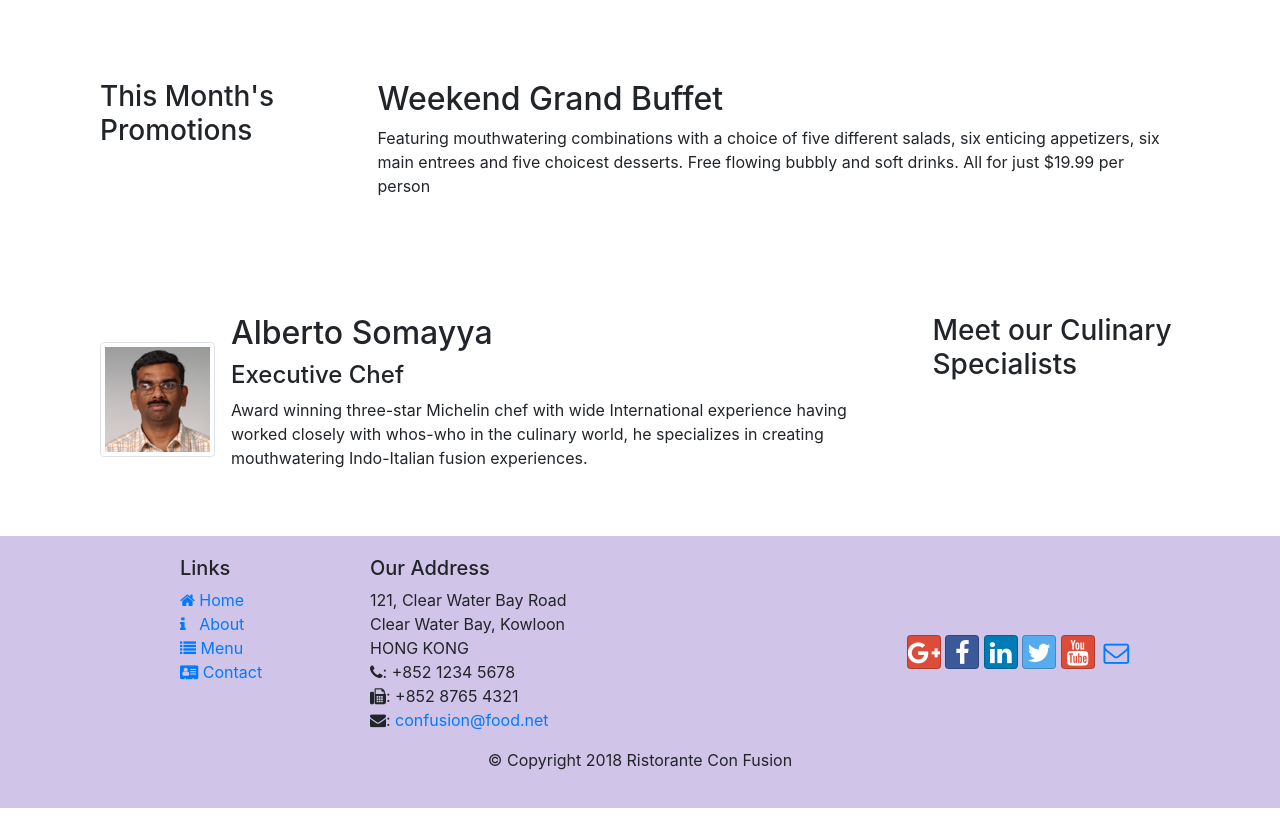
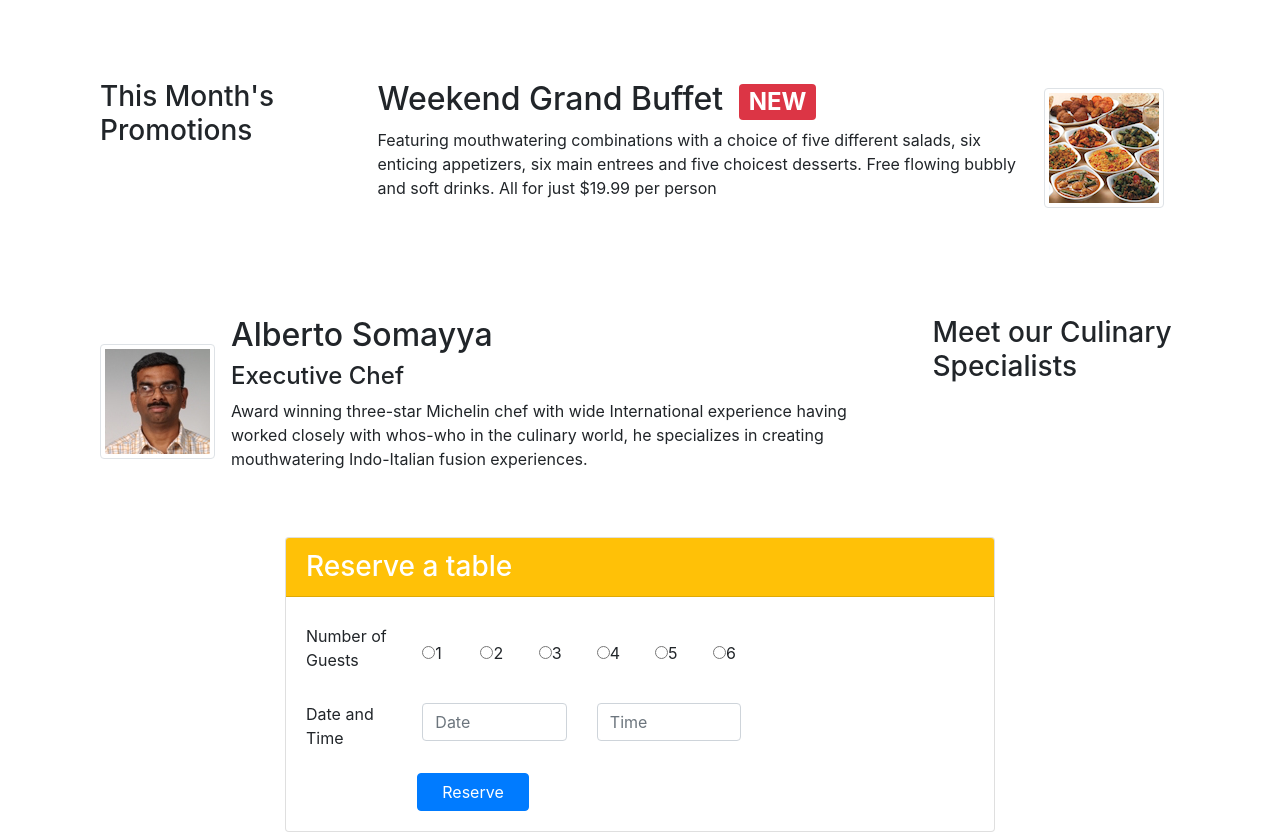
Before and after one commit to work-beardofdoom/Front-End-Web-Development, a website: page index.html in a window 1280 px wide. Shown: the part 540-1376 px from the top of the page. Before the commit the page ends 1348 px from the top, so only its background shows below. Drawn offline with nearby package versions, Linux system fonts and the light colour scheme.

Commit message:
assignment2 done

```diff
--- a/css/styles.css
+++ b/css/styles.css
@@ -39,3 +39,7 @@ body{
     background-color: #512DA8;
 
 }
+
+.btn-warning{
+    white-space: normal;
+}
--- a/index.html
+++ b/index.html
@@ -6,6 +6,7 @@
     <meta name="viewport" content="width=device-width, initial-scale=1, shrink-to-fit=no">
     <meta http-equiv="x-ua-compatible" content="ie=edge">
     <title>Ristorante Con Fusion</title>
+
     <link rel="stylesheet" href="node_modules/bootstrap/dist/css/bootstrap.min.css">
     <link rel="stylesheet" href="node_modules/font-awesome/css/font-awesome.min.css">
     <link rel="stylesheet" href="node_modules/bootstrap-social/bootstrap-social.css">
@@ -37,8 +38,11 @@
                     <h1>Ristorante con Fusion</h1>
                     <p>We take inspiration from the World's best cuisines, and create a unique fusion experience. Our lipsmacking creations will tickle your culinary senses!</p>
                 </div>
-                <div class="col-12 col-sm align-self-center">
+                <div class="col-12 col-sm-3 align-self-center text-center">
                     <img src="img/logo.png" class="img-fluid">
+                </div>
+                <div class="col-12 col-sm-3 align-self-center">
+                    <a class="btn btn-warning" href="#reservationForm" role="button">Reserve Table</a>
                 </div>
             </div>
         </div>
@@ -69,13 +73,20 @@
             <div class="col-12 col-sm-4 col-md-3">
                 <h3>This Month's Promotions</h3>
             </div>
-            <div class="col col-sm col-md">
-                <h2>Weekend Grand Buffet</h2>
-                <p>Featuring mouthwatering combinations with a choice of five different salads, six enticing appetizers, six main entrees and five choicest desserts. Free flowing bubbly and soft drinks. All for just $19.99 per person </p>
+
+            <div class="col col-sm col-md order-sm-last">
+                <div class="media">
+                    <div class="media-body">
+                        <h2 class="mt-0">Weekend Grand Buffet<span class="badge badge-danger ml-3">NEW</span></h2>
+                        <p class="d-none d-sm-block mr-2">Featuring mouthwatering combinations with a choice of five different salads, six enticing appetizers, six main entrees and five choicest desserts. Free flowing bubbly and soft drinks. All for just $19.99 per person </p>
+                    </div>
+                    <img class="d-flex mr-3 img-thumbnail align-self-center"
+                            src="img/buffet.png" alt="Buffet">
+                </div>
             </div>
         </div>
 
-        <div  class="row row-content">
+        <div class="row row-content">
             <div class="col-12 col-sm-4 col-md-3 order-sm-last">
                 <h3>Meet our Culinary Specialists</h3>
             </div>
@@ -92,6 +103,48 @@
                             creating mouthwatering Indo-Italian fusion experiences.
                             </p>
                     </div>
+                </div>
+            </div>
+        </div>
+        <div id="reservationForm" class=" col-12 col-sm-8 offset-sm-2 mb-4 align-items-center">
+            <div class="card" >
+                <h3 class="card-header bg-warning text-white ">Reserve a table </h3>
+                <div class="card-body">
+                    <form>
+                        <div class="form-group row">
+                            <label for="guests" class="col-12 col-sm-2 col-form-label">Number of Guests</label>
+                            <label class="radio-inline col-sm-1 mt-4 col">
+                                <input type="radio" name="one">1
+                            </label>
+                            <label class="radio-inline col-sm-1 mt-4 col">
+                                <input type="radio" name="two">2
+                            </label>
+                            <label class="radio-inline col-sm-1 mt-4 col">
+                                <input type="radio" name="three">3
+                            </label>
+                            <label class="radio-inline col-sm-1 mt-4 col">
+                                <input type="radio" name="four">4
+                            </label>
+                            <label class="radio-inline col-sm-1 mt-4 col">
+                                <input type="radio" name="five">5
+                            </label>
+                            <label class="radio-inline col-sm-1 mt-4 col">
+                                <input type="radio" name="six">6
+                            </label>
+                        </div>
+                        <div class="form-group row ">
+                            <label for="dandt" class="col-12 col-sm-2 col-form-label">Date and Time</label>
+                            <div class="col-12 col-sm-3 mt-2">
+                                <input type="datefirst" class="form-control" id="date" name="date"
+                                    placeholder="Date">
+                            </div>
+                            <div class="col-12 col-sm-3 mt-2">
+                                <input type="timesecond" class="form-control" id="time" name="time"
+                                    placeholder="Time">
+                            </div>
+                        </div>
+                        <button class="btn btn-primary offset-sm-2 col-sm-2">Reserve</button>
+                    </form>
                 </div>
             </div>
         </div>
```
